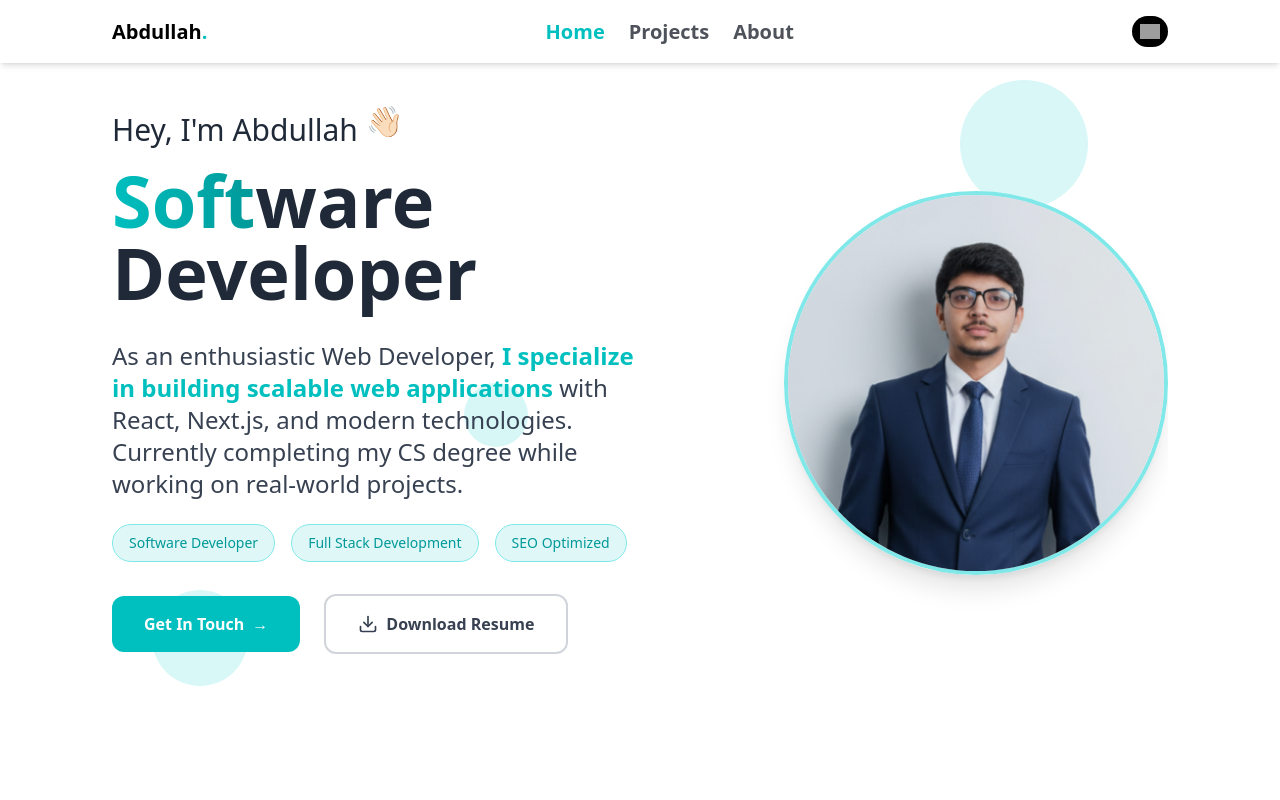
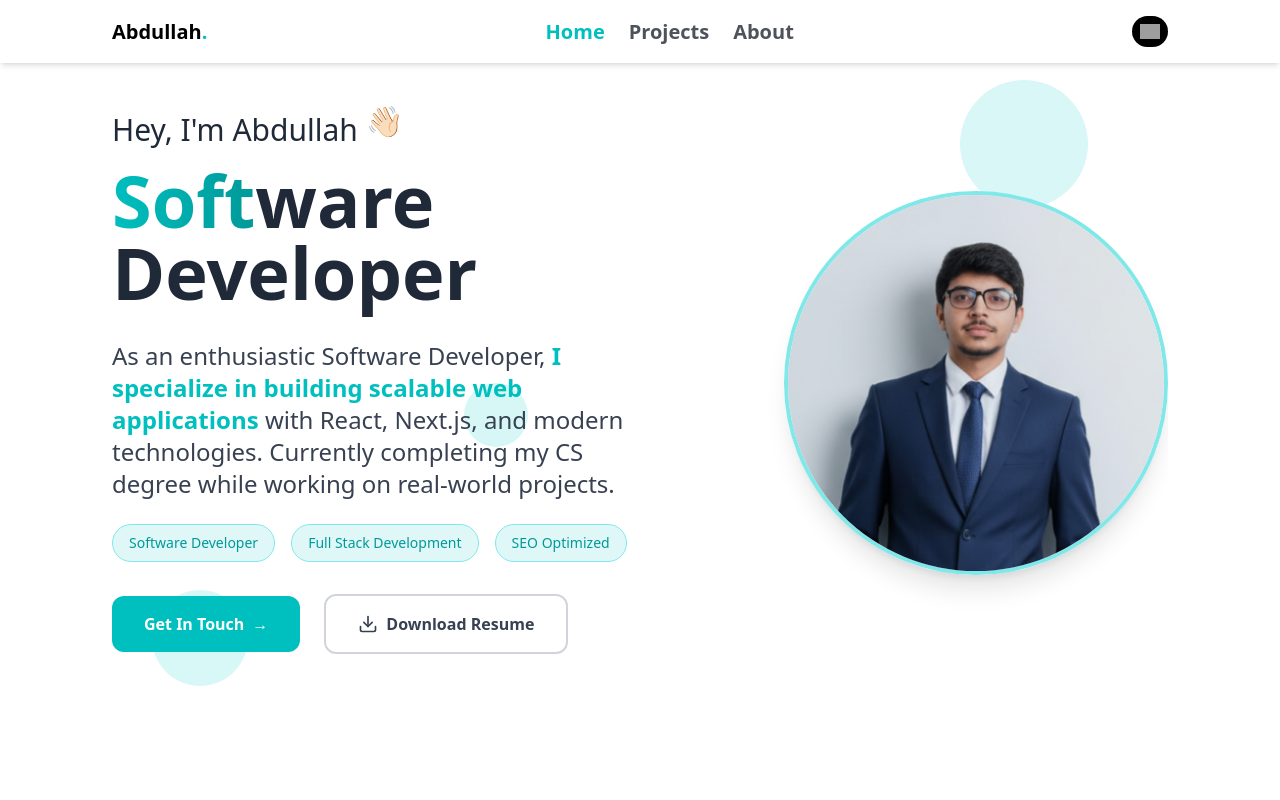
Before and after one commit to Abdullah-070/portfolio, a Next.js app: page /portfolio/ in a window 1280 px wide. Shown: the top 800 px of the page. Built offline with nearby package versions, Linux system fonts and the light colour scheme; grey boxes are pictures that could not be loaded.

Commit message:
Add files via upload

```diff
--- a/src/app/page.tsx
+++ b/src/app/page.tsx
@@ -81,7 +81,7 @@ const Home = () => {
               {/* Enhanced Description */}
               <div className="space-y-6">
                 <p className="text-gray-700 text-lg lg:text-xl xl:text-2xl leading-relaxed max-w-2xl animate-fade-in-up delay-500">
-                  As an enthusiastic Web Developer,
+                  As an enthusiastic Software Developer,
                   {" "}
                   <span className="text-primary-600 font-semibold">
                      I specialize in building scalable web applications
```
